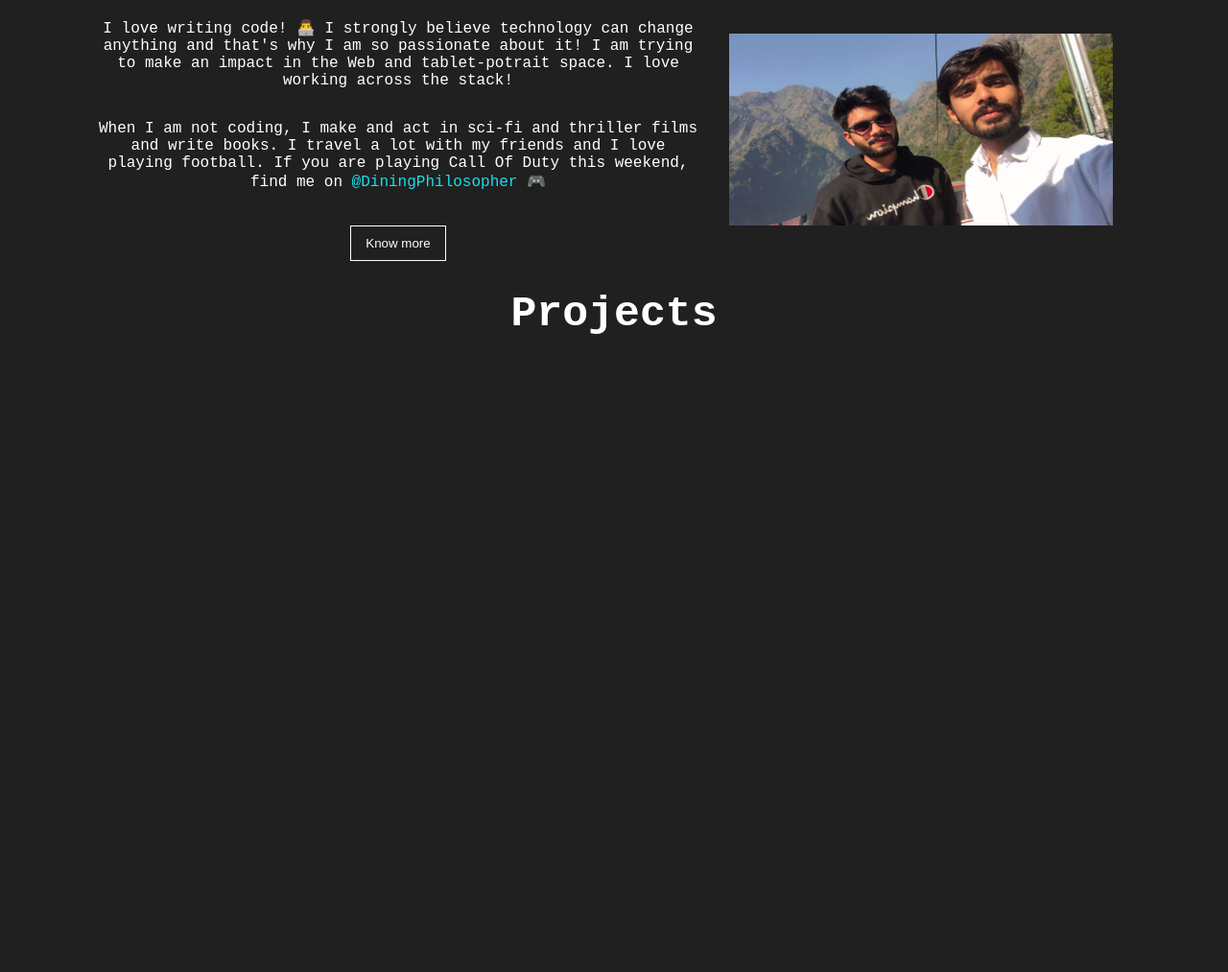
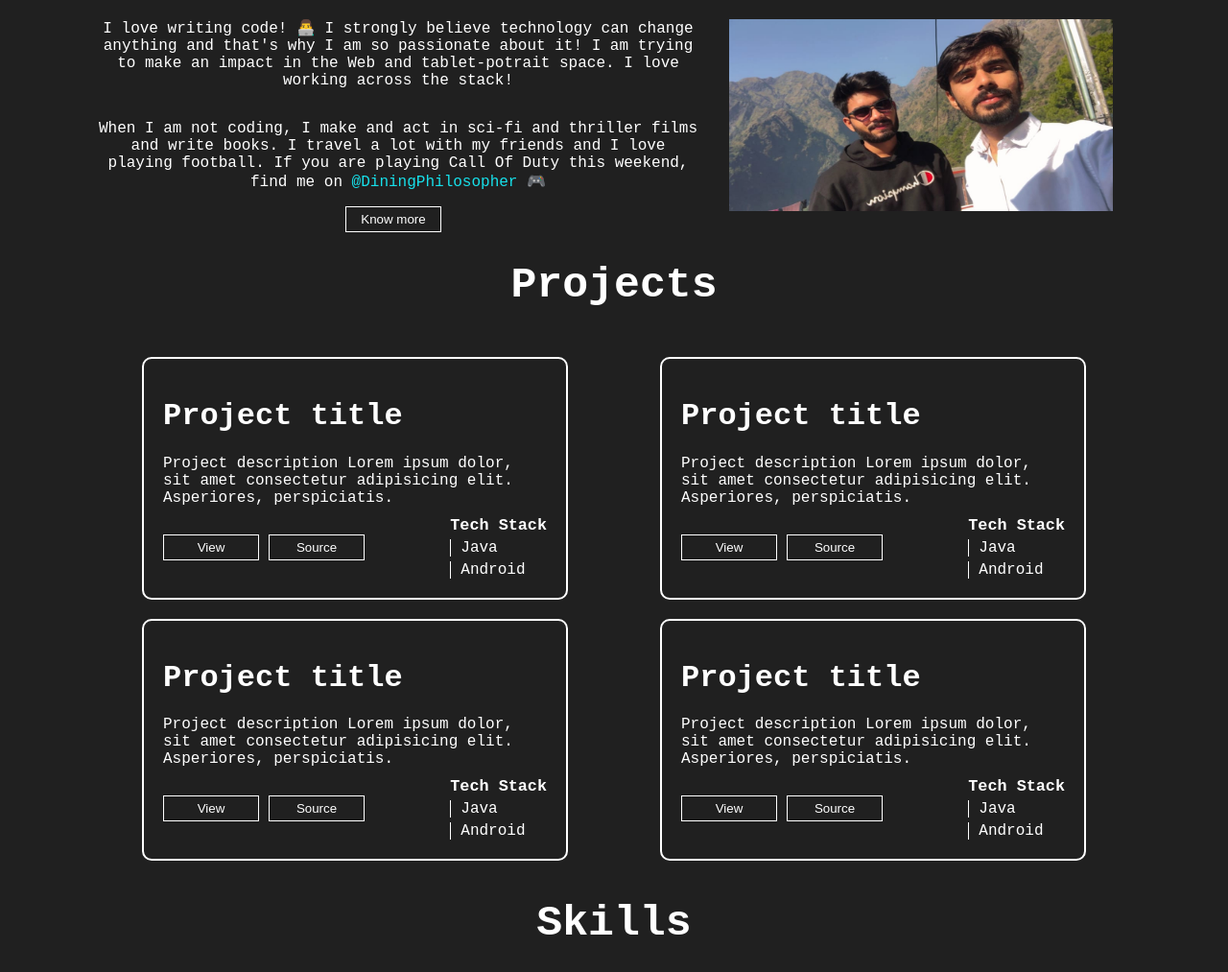
Before and after one commit to ankitojha07/dark_coders_portfolio, a plain HTML site: page index.html in a window 1280 px wide. Shown: the part 863-1876 px from the top of the page at 96% size. Before the commit the page ends 1245 px from the top, so only its background shows below. Drawn offline with Linux system fonts and the light colour scheme; a web font is replaced by a local one.

Commit message:
projects section added

```diff
--- a/css/style.css
+++ b/css/style.css
@@ -169,32 +169,73 @@ p{
     text-align: center;
 }
 
-/* button  */
-.btn-know{
-    text-align: center;
-    margin-top: 20px;
-    width: 100px;
-    border: 1px solid;
-    padding: 10px;
-    background-color:rgb(32, 32, 32);
-    color: #fff;
-}
-.btn-know:hover{
-    background-color: rgb(202, 18, 144);
-    transform: scale(1.1);
-    transition: ease-in-out 200ms;
-    border: none;
-
-
-}
-
 /* animations  */
 .images:hover{
     transform: scale(1.1);
     transition: ease-in-out 400ms;
 }
 
+/* button designs  */
+.btn-item{
+    color: #fff;
+    padding: 5px;
+    margin-right: 10px;
+    border: 1px solid white;
+    width: 100px;
+    background-color: rgb(32, 32, 32);
+}
+.btn-item:hover{
+    cursor: pointer;
+    transform: scale(1.1);
+    background-color: rgb(202, 18, 144);
+    color: #fff;
+    border: 1px solid rgb(202, 18, 144) ;
+}
 
+/* project section  */
+.project{
+    margin-top: 50px;
+}
+.all-projects{
+    display: flex;
+    flex-wrap: wrap;
+    justify-content: space-around   ;
+    align-items: center;
+}
+.project-card{
+    margin-top: 20px;
+    max-width: 500px;
+    padding: 20px;
+    border: 2px solid rgb(255, 255, 255);
+    border-radius: 10px;
+}
+.project-card:hover{
+    transform: scale(1.1);
+    transition: ease-in-out 300ms ;
+}
+.description{
+    max-width: 400px;
+}
+.buttons{
+    display: flex;
+    justify-content: center;
+    align-items: center;
+}
+
+.inner-div{
+    margin-top: 10px;
+    display: flex;
+    justify-content: space-between;
+}
+.tech-stack-title{
+    font-size: 1.05rem;
+    font-weight: 800;
+}
+.tech{
+    margin-top: 5px;
+    padding-left: 10px;
+    border-left: 1px solid white;
+}
 
 /* responsive design  */
 @media screen and (max-width: 1350px) {
--- a/index.html
+++ b/index.html
@@ -96,9 +96,10 @@
             When I am not coding, I make and act in sci-fi and thriller films
             and write books. I travel a lot with my friends and I love playing
             football. If you are playing Call Of Duty this weekend, find me on
-            <span class="special-text">@DiningPhilosopher</span> 🎮
+            <span class="special-text">@DiningPhilosopher</span>
+            🎮
           </p>
-          <button class="btn-know">Know more</button>
+          <button class="btn-item">Know more</button>
         </div>
         <div class="image-stack">
           <div class="image-stack__item image-stack__item--bottom">
@@ -115,6 +116,96 @@
     <!-- Projects section start here  -->
     <div class="section-content projects">
       <h1 class="title-section">Projects</h1>
+
+      <!-- all projects here  -->
+      <div class="all-projects">
+        <!-- project card  -->
+        <div class="project-card">
+          <h1>Project title</h1>
+          <div class="description">
+            Project description Lorem ipsum dolor, sit amet consectetur
+            adipisicing elit. Asperiores, perspiciatis.
+          </div>
+          <div class="inner-div">
+            <div class="buttons">
+              <button class="btn-item">View</button>
+              <button class="btn-item">Source</button>
+            </div>
+            <div class="tech-stack">
+              <div class="tech-stack-title">Tech Stack</div>
+              <div class="tech">Java</div>
+              <div class="tech">Android</div>
+            </div>
+          </div>
+        </div>
+
+        <!-- project card  -->
+        <div class="project-card">
+          <h1>Project title</h1>
+          <div class="description">
+            Project description Lorem ipsum dolor, sit amet consectetur
+            adipisicing elit. Asperiores, perspiciatis.
+          </div>
+          <div class="inner-div">
+            <div class="buttons">
+              <button class="btn-item">View</button>
+              <button class="btn-item">Source</button>
+            </div>
+            <div class="tech-stack">
+              <div class="tech-stack-title">Tech Stack</div>
+              <div class="tech">Java</div>
+              <div class="tech">Android</div>
+            </div>
+          </div>
+        </div>
+
+        <!-- project card  -->
+        <div class="project-card">
+          <h1>Project title</h1>
+          <div class="description">
+            Project description Lorem ipsum dolor, sit amet consectetur
+            adipisicing elit. Asperiores, perspiciatis.
+          </div>
+          <div class="inner-div">
+            <div class="buttons">
+              <button class="btn-item">View</button>
+              <button class="btn-item">Source</button>
+            </div>
+            <div class="tech-stack">
+              <div class="tech-stack-title">Tech Stack</div>
+              <div class="tech">Java</div>
+              <div class="tech">Android</div>
+            </div>
+          </div>
+        </div>
+
+        <!-- project card  -->
+        <div class="project-card">
+          <h1>Project title</h1>
+          <div class="description">
+            Project description Lorem ipsum dolor, sit amet consectetur
+            adipisicing elit. Asperiores, perspiciatis.
+          </div>
+          <div class="inner-div">
+            <div class="buttons">
+              <button class="btn-item">View</button>
+              <button class="btn-item">Source</button>
+            </div>
+            <div class="tech-stack">
+              <div class="tech-stack-title">Tech Stack</div>
+              <div class="tech">Java</div>
+              <div class="tech">Android</div>
+            </div>
+          </div>
+        </div>
+      </div>
+      <!-- all projects div end  -->
+    </div>
+
+    <!-- skills section start here  -->
+    <!-- About section start here  -->
+    <div class="section-content about">
+      <h1 class="title-section">Skills</h1>
     </div>
   </body>
 </html>
```
